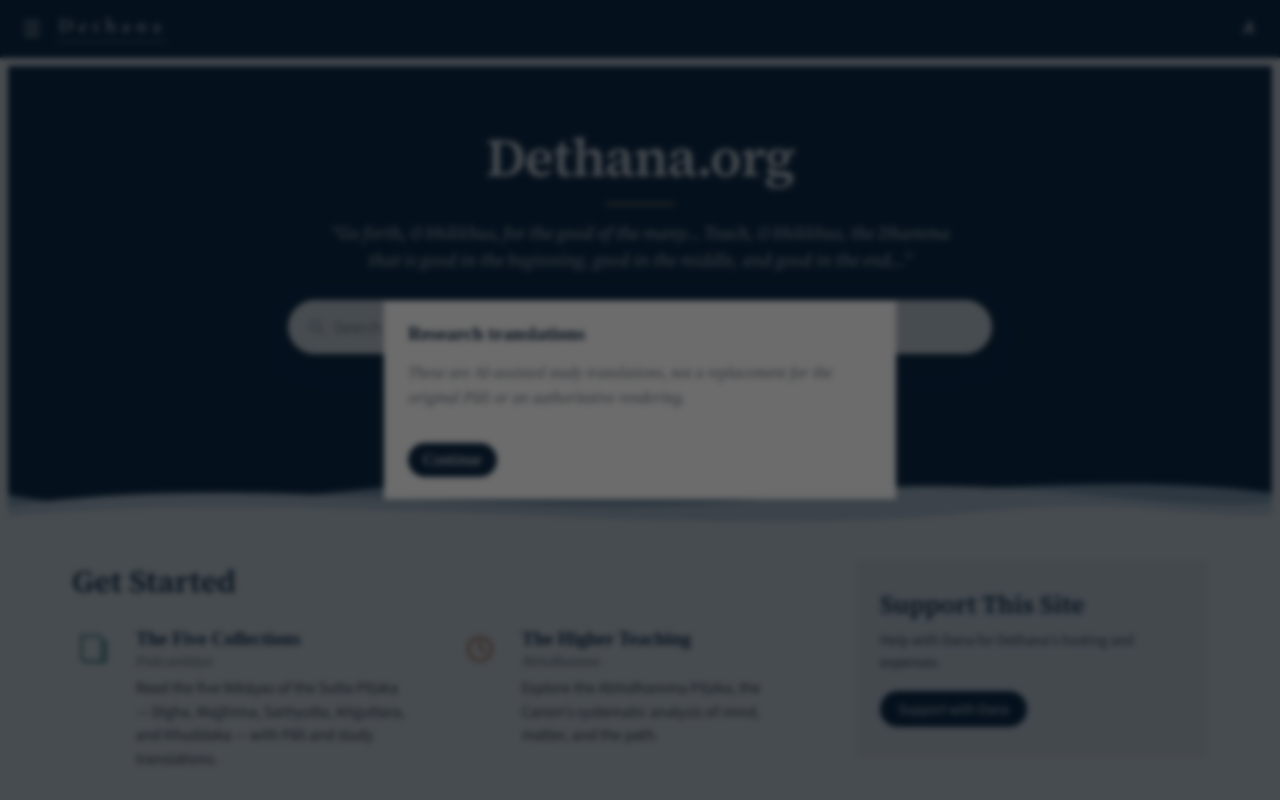
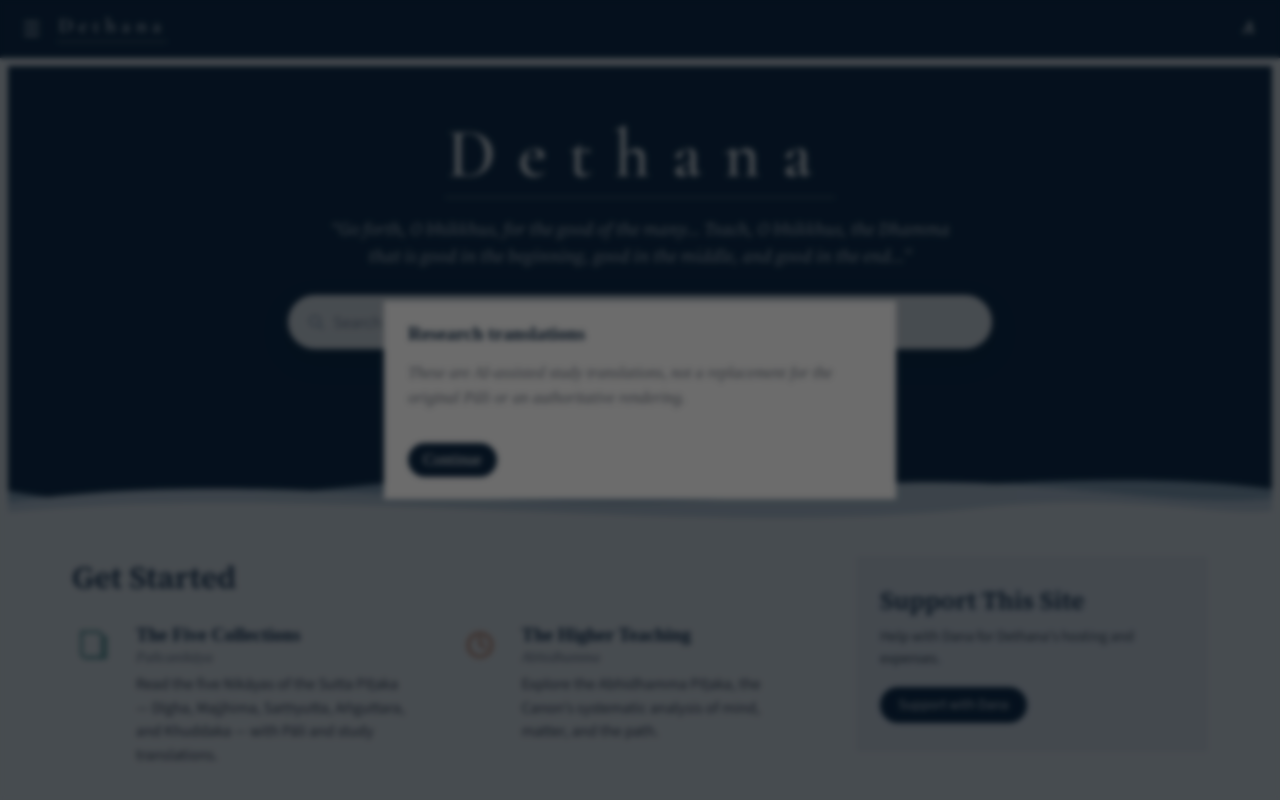
Before and after one commit to lazaruscyber/dethana.org, a React (Vite) app in the folder site/: page / in a window 1280 px wide. Shown: the top 800 px of the page. Built offline with nearby package versions, Linux system fonts and the light colour scheme.

Commit message:
Logo Update

```diff
--- a/site/src/pages/Home.tsx
+++ b/site/src/pages/Home.tsx
@@ -3,6 +3,7 @@
 import { COLLECTIONS } from '../api/collections'
 import { blogPath, postsByDate } from '../blog/posts'
 import { SearchBox } from '../ui/SearchBox'
+import { Logo } from '../ui/Logo'
 import { easeOut, fadeUp, springSnappy, stagger, viewOnce } from '../ui/motion'
 import { formatUiDate, useUi } from '../i18n'
 import type { IndexConfig } from '../types'
@@ -41,14 +42,9 @@
           initial="hidden"
           animate="show"
         >
-          <motion.h1 className={styles.question} variants={fadeUp}>Dethana.org</motion.h1>
-          <motion.span
-            className={styles.heroRule}
-            aria-hidden
-            initial={{ scaleX: 0, opacity: 0 }}
-            animate={{ scaleX: 1, opacity: 1 }}
-            transition={{ delay: 0.35, duration: 0.7, ease: easeOut }}
-          />
+          <motion.h1 className={styles.brand} variants={fadeUp}>
+            <Logo href={`${config.baseUrl}/${config.lang}/`} size="hero" inverted />
+          </motion.h1>
           <motion.p className={styles.tagline} variants={fadeUp}>
             “Go forth, O bhikkhus, for the good of the many… Teach, O bhikkhus, the Dhamma that is good in the beginning, good in the middle, and good in the end…”
           </motion.p>
--- a/site/src/ui/Home.module.css
+++ b/site/src/ui/Home.module.css
@@ -15,21 +15,10 @@
   position: relative;
   z-index: 2;
 }
-.question {
-  margin: 0 0 0.55rem;
-  font-family: var(--font-serif);
-  font-size: clamp(2.2rem, 5vw, 3.35rem);
-  font-weight: 600;
-  color: #fff;
-  letter-spacing: -0.02em;
-}
-.heroRule {
-  display: block;
-  width: 4.2rem;
-  height: 2px;
-  margin: 0 auto 0.95rem;
-  background: var(--gold);
-  transform-origin: center;
+.brand {
+  margin: 0 0 1.15rem;
+  display: flex;
+  justify-content: center;
 }
 .tagline {
   width: min(40rem, 100%);
--- a/site/src/ui/Logo.module.css
+++ b/site/src/ui/Logo.module.css
@@ -19,7 +19,6 @@
   font-size: clamp(2.75rem, 7vw, 4.35rem);
   letter-spacing: 0.32em;
   padding: 0 0.08rem 0.42rem 0.16rem;
-  color: #161310;
 }
 
 .inverted {
@@ -35,3 +34,7 @@
   color: var(--text);
   border-bottom-color: var(--accent);
 }
+.logo.inverted:hover {
+  color: #fff;
+  border-bottom-color: #fff;
+}
--- a/site/src/ui/Logo.tsx
+++ b/site/src/ui/Logo.tsx
@@ -1,4 +1,3 @@
-import { motion } from 'framer-motion'
 import styles from './Logo.module.css'
 
 type Props = {
@@ -9,14 +8,12 @@
 
 export function Logo({ href, size = 'nav', inverted = false }: Props) {
   return (
-    <motion.a
+    <a
       className={`${styles.logo} ${styles[size]} ${inverted ? styles.inverted : ''}`}
       href={href}
       aria-label="Dethana home"
-      whileHover={{ y: -1, letterSpacing: size === 'nav' ? '0.34em' : undefined }}
-      transition={{ duration: 0.35, ease: [0.22, 1, 0.36, 1] }}
     >
       Dethana
-    </motion.a>
+    </a>
   )
 }
```
